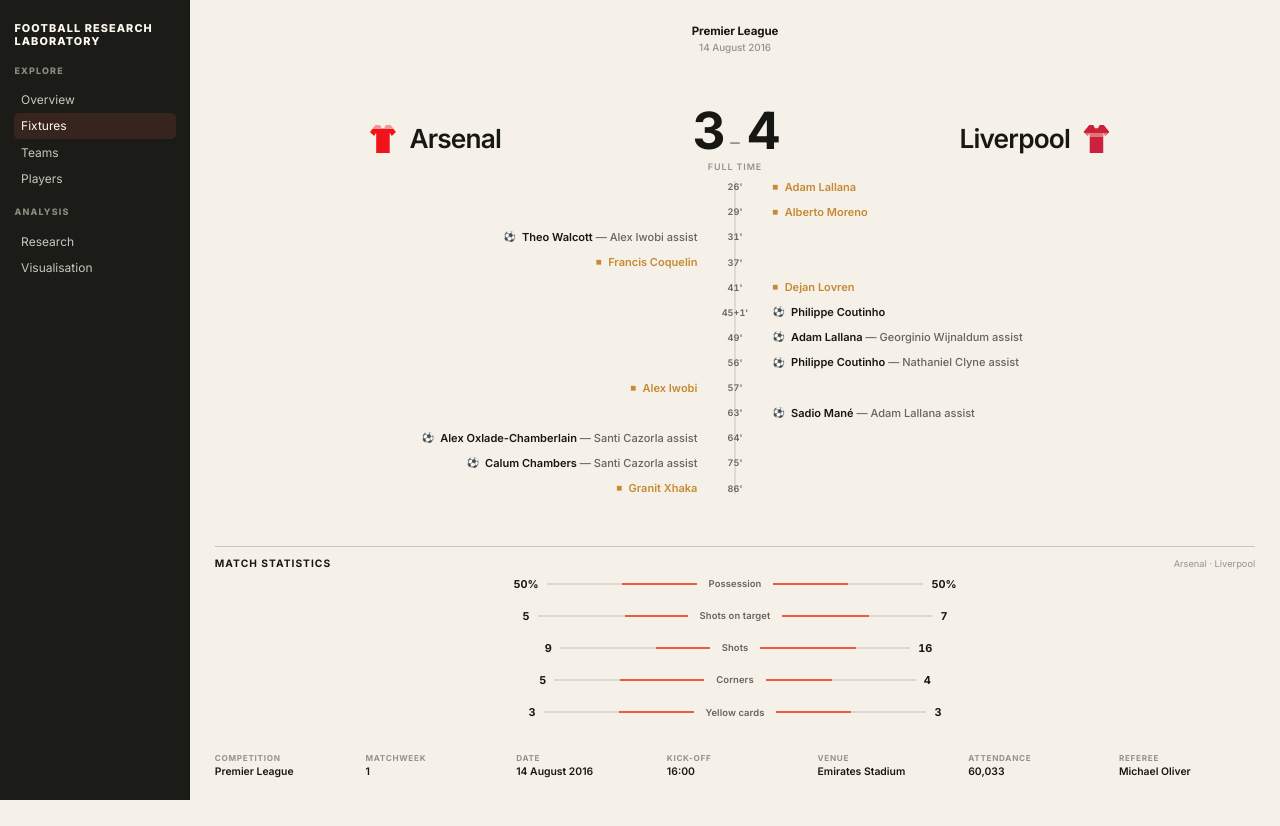
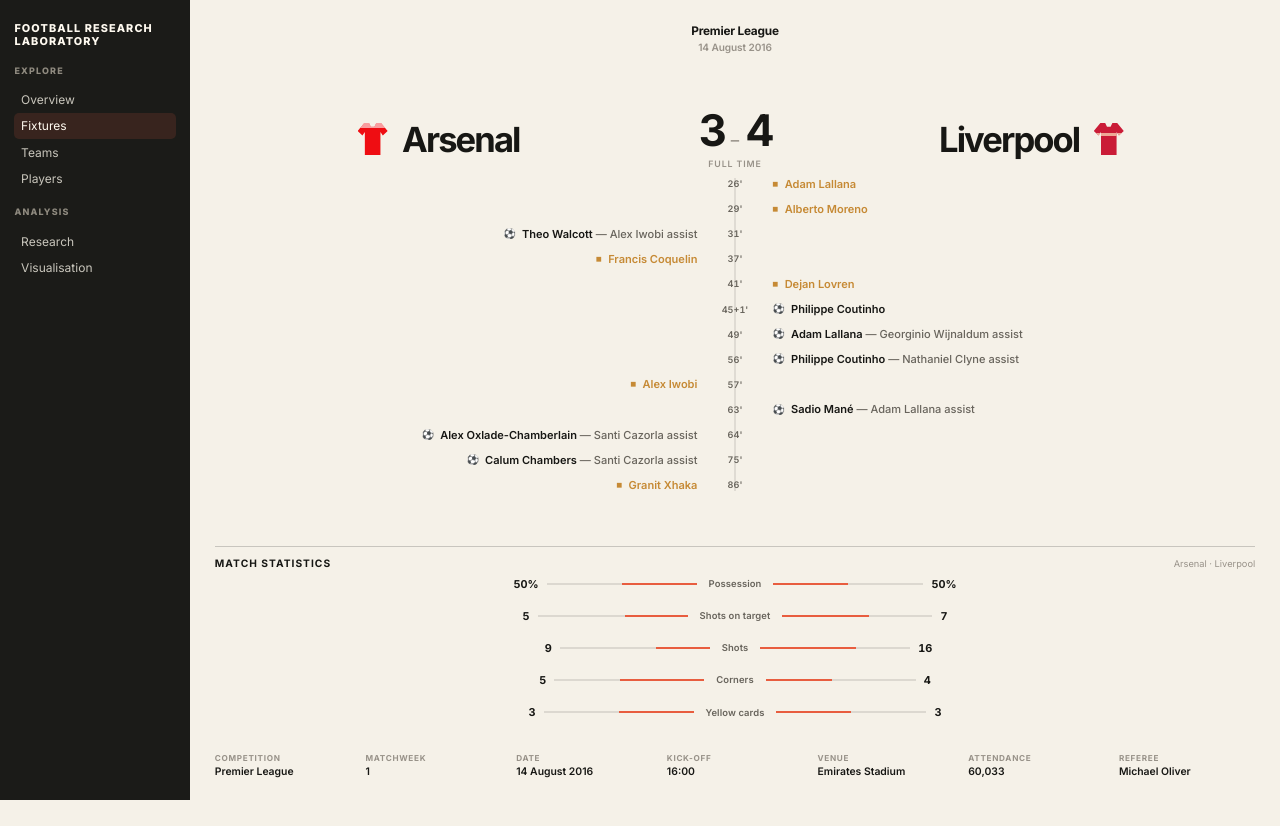
Before and after one commit to dallum96-gif/football-research-lab, a Next.js app in the folder web/: page /fixtures/1/1 in a window 1280 px wide. Built offline with nearby package versions, Linux system fonts and the light colour scheme.

Commit message:
refine: make fixture typography premium and team-led

```diff
--- a/web/src/app/fixtures/[season]/[fixtureId]/FixtureOverview.module.css
+++ b/web/src/app/fixtures/[season]/[fixtureId]/FixtureOverview.module.css
@@ -12,62 +12,119 @@
 
 .pageHeaderCompetition {
   color: var(--frl-text);
-  font-size: .72rem;
-  font-weight: 650;
-  letter-spacing: -.01em;
+  font-size: .74rem;
+  font-weight: 620;
+  letter-spacing: -.018em;
 }
 
 .pageHeaderDate {
   margin-top: .18rem;
   color: var(--frl-muted-soft);
-  font-size: .62rem;
-  font-weight: 500;
-  letter-spacing: -.005em;
+  font-size: .63rem;
+  font-weight: 520;
+  letter-spacing: -.008em;
 }
 
 .matchHeader { display: grid; align-content: center; min-height: 0; }
-.teams { display: grid; grid-template-columns: minmax(0, 1fr) auto minmax(0, 1fr); align-items: center; column-gap: clamp(1.2rem, 3vw, 3.5rem); }
-.team { display: flex; align-items: center; justify-content: center; gap: .72rem; min-width: 0; }
+.teams {
+  display: grid;
+  grid-template-columns: minmax(0, 1fr) auto minmax(0, 1fr);
+  align-items: center;
+  column-gap: clamp(1.2rem, 3vw, 3.5rem);
+}
+
+.team {
+  display: flex;
+  align-items: center;
+  justify-content: center;
+  gap: .78rem;
+  min-width: 0;
+}
+
 .teamAway { flex-direction: row-reverse; text-align: center; }
-.teamName { font-size: clamp(1.35rem, 2.05vw, 1.9rem); line-height: 1; font-weight: 600; letter-spacing: -.032em; }
+.teamName {
+  font-size: clamp(1.75rem, 2.7vw, 2.65rem);
+  line-height: .96;
+  font-weight: 610;
+  letter-spacing: -.055em;
+  white-space: nowrap;
+}
 
-.kit { position: relative; width: 30px; height: 31px; flex: 0 0 30px; opacity: .92; }
+.kit {
+  position: relative;
+  width: 34px;
+  height: 35px;
+  flex: 0 0 34px;
+  opacity: .95;
+}
+
 .kitBody {
   position: absolute;
   inset: 1px 2px 2px;
-  width: 26px;
-  height: 28px;
+  width: 30px;
+  height: 32px;
   border: 0;
   border-radius: 0;
   overflow: visible;
   clip-path: polygon(22% 0,38% 0,44% 12%,56% 12%,62% 0,78% 0,100% 25%,84% 39%,76% 28%,76% 100%,24% 100%,24% 28%,16% 39%,0 25%);
   background: var(--kit-colour);
 }
+
 .kitSleeve, .kitSleeveRight { display: none; }
 .arsenal { --kit-colour: #ef0107; }
 .liverpool { --kit-colour: #c8102e; }
-.arsenal .kitBody::after,
+
+.arsenal .kitBody::after {
+  content: "";
+  position: absolute;
+  inset: 0;
+  background: linear-gradient(to bottom, rgba(255,255,255,.9) 0 17%, transparent 17% 100%);
+  opacity: .66;
+}
+
 .liverpool .kitBody::after {
   content: "";
   position: absolute;
   inset: 0;
-  background: linear-gradient(to bottom, rgba(255,255,255,.85) 0 16%, transparent 16% 100%);
-  opacity: .65;
-}
-.liverpool .kitBody::after {
-  background: linear-gradient(to bottom, transparent 30%, rgba(244,197,168,.78) 30% 42%, transparent 42% 100%);
+  background: linear-gradient(to bottom, transparent 30%, rgba(244,197,168,.82) 30% 42%, transparent 42% 100%);
 }
 
-.score { display: flex; align-items: baseline; gap: .46rem; white-space: nowrap; }
-.scoreNumber { font-size: clamp(2.8rem, 4vw, 3.55rem); line-height: .92; font-weight: 650; letter-spacing: -.055em; font-variant-numeric: tabular-nums; }
-.scoreDash { color: var(--frl-muted-soft); font-size: 1.2rem; font-weight: 450; }
-.status { margin-top: .42rem; text-align: center; color: var(--frl-muted-soft); font-size: .56rem; font-weight: 600; letter-spacing: .1em; text-transform: uppercase; }
+.score {
+  display: flex;
+  align-items: baseline;
+  gap: .42rem;
+  white-space: nowrap;
+}
+
+.scoreNumber {
+  font-size: clamp(2.35rem, 3.4vw, 3.05rem);
+  line-height: .95;
+  font-weight: 640;
+  letter-spacing: -.065em;
+  font-variant-numeric: tabular-nums;
+}
+
+.scoreDash {
+  color: var(--frl-muted-soft);
+  font-size: 1.05rem;
+  font-weight: 470;
+}
+
+.status {
+  margin-top: .38rem;
+  text-align: center;
+  color: var(--frl-muted-soft);
+  font-size: .55rem;
+  font-weight: 600;
+  letter-spacing: .1em;
+  text-transform: uppercase;
+}
 
 .timelineWrap { width: min(900px, 100%); margin: .3rem auto 0; }
 .timeline { display: grid; grid-template-columns: minmax(0, 1fr) 3.3rem minmax(0, 1fr); row-gap: .32rem; align-items: center; position: relative; }
 .timelineRow { display: contents; }
 .timeline::before { content: ""; position: absolute; top: .25rem; bottom: .25rem; left: 50%; width: 1px; background: var(--frl-border-strong); transform: translateX(-50%); }
-.event { min-height: 1.25rem; display: flex; align-items: center; gap: .38rem; min-width: 0; font-size: .69rem; font-weight: 600; position: relative; z-index: 1; }
+.event { min-height: 1.25rem; display: flex; align-items: center; gap: .38rem; min-width: 0; font-size: .69rem; font-weight: 560; position: relative; z-index: 1; }
 .eventHome { justify-content: flex-end; text-align: right; padding-right: .7rem; }
 .eventAway { justify-content: flex-start; padding-left: .7rem; }
 .minute { text-align: center; position: relative; z-index: 2; color: var(--frl-muted); font-size: .57rem; font-weight: 600; font-variant-numeric: tabular-nums; }
@@ -79,14 +136,14 @@
 .eventEmpty { min-height: 1.25rem; }
 
 .sectionTitle { display: flex; justify-content: space-between; align-items: baseline; border-top: 1px solid var(--frl-border-strong); padding-top: .62rem; margin-top: .15rem; }
-.sectionTitle h2 { margin: 0; font-size: .64rem; font-weight: 650; letter-spacing: .1em; text-transform: uppercase; }
+.sectionTitle h2 { margin: 0; font-size: .64rem; font-weight: 620; letter-spacing: .1em; text-transform: uppercase; }
 .sectionTitle span { color: var(--frl-muted-soft); font-size: .58rem; }
 .stats { display: grid; gap: .16rem; }
 .statRow { display: grid; grid-template-columns: 1fr auto 1fr; align-items: center; min-height: 1.85rem; font-size: .68rem; }
-.statValue { display: flex; align-items: center; gap: .5rem; font-weight: 650; font-variant-numeric: tabular-nums; }
+.statValue { display: flex; align-items: center; gap: .5rem; font-weight: 610; font-variant-numeric: tabular-nums; }
 .statHome { justify-content: flex-end; padding-right: .75rem; }
 .statAway { justify-content: flex-start; padding-left: .75rem; }
-.statLabel { color: var(--frl-muted); font-size: .59rem; font-weight: 550; letter-spacing: .01em; text-align: center; white-space: nowrap; }
+.statLabel { color: var(--frl-muted); font-size: .59rem; font-weight: 520; letter-spacing: .01em; text-align: center; white-space: nowrap; }
 .statTrack { position: relative; height: 2px; background: var(--frl-border); width: min(20vw, 150px); }
 .statTrack::after { content: ""; position: absolute; top: 0; bottom: 0; background: var(--frl-accent); }
 .statHome .statTrack::after { right: 0; width: var(--home-share); }
@@ -94,8 +151,8 @@
 
 .metadata { display: grid; grid-template-columns: repeat(7, minmax(0, 1fr)); gap: .9rem; padding-top: .6rem; }
 .metadataItem { min-width: 0; }
-.metadataLabel { display: block; color: var(--frl-muted-soft); font-size: .51rem; font-weight: 650; letter-spacing: .085em; text-transform: uppercase; margin-bottom: .18rem; }
-.metadataValue { display: block; color: var(--frl-text); font-size: .65rem; font-weight: 550; white-space: nowrap; overflow: hidden; text-overflow: ellipsis; }
+.metadataLabel { display: block; color: var(--frl-muted-soft); font-size: .51rem; font-weight: 620; letter-spacing: .085em; text-transform: uppercase; margin-bottom: .18rem; }
+.metadataValue { display: block; color: var(--frl-text); font-size: .65rem; font-weight: 520; white-space: nowrap; overflow: hidden; text-overflow: ellipsis; }
 
 @media (max-width: 1100px) {
   .metadata { grid-template-columns: repeat(4, minmax(0, 1fr)); }
@@ -104,7 +161,8 @@
 @media (max-width: 900px) {
   .overview { min-height: auto; }
   .teams { column-gap: 1rem; }
-  .scoreNumber { font-size: clamp(2.7rem, 7.5vw, 3.8rem); }
+  .teamName { font-size: clamp(1.55rem, 5vw, 2.25rem); }
+  .scoreNumber { font-size: clamp(2.2rem, 7vw, 3rem); }
   .metadata { grid-template-columns: repeat(3, minmax(0, 1fr)); }
 }
 
```
